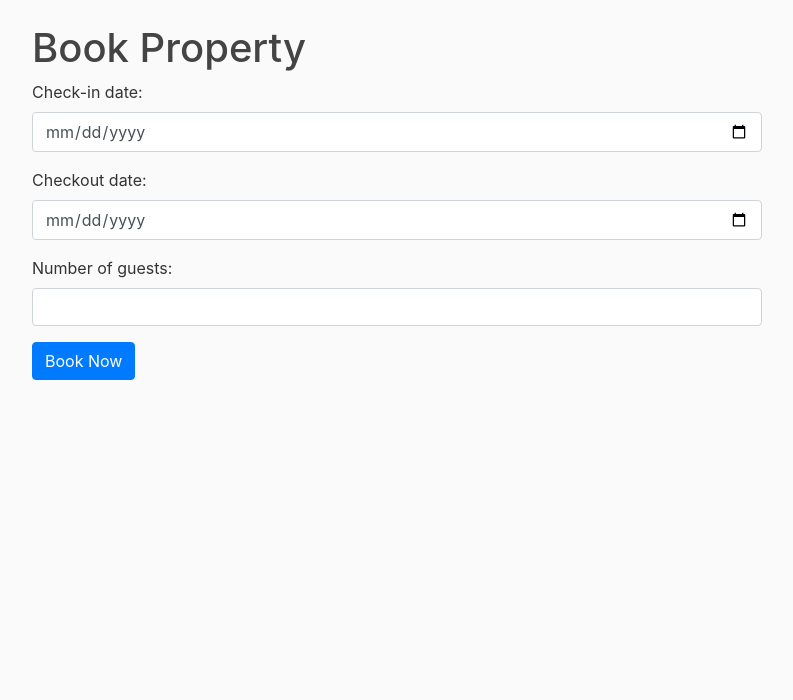
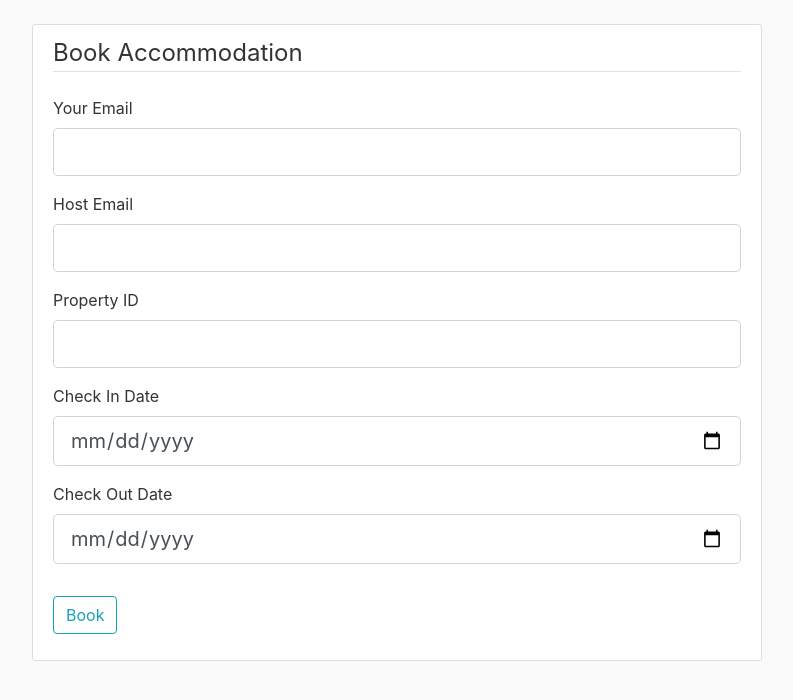
Before and after one commit to yunethiri/SQLodge, a Flask app: template templates/booking.html in a window 1280 px wide. Shown: the part 56-756 px from the top of the page, without its empty margins (53-846 px from the left). Run offline with Flask 2, Linux system fonts and the light colour scheme; the template is opened without the code that fills it: values named after a table or form of the project are taken from there, others are empty; some libraries are stand-ins or nearby versions.

Commit message:
latest update (24/3/23)

```diff
--- a/app.py
+++ b/app.py
@@ -55,8 +55,6 @@ Guests = Base.classes.guests
 Owners = Base.classes.owners
 Properties = Base.classes.properties
 Bookings = Base.classes.bookings
-
-
 
 # ? A dictionary containing
 data_types = {
--- a/auth.py
+++ b/auth.py
@@ -50,6 +50,8 @@ def register():
                     statement = sqlalchemy.text(f"INSERT INTO guests VALUES ('{form.username.data}', '{form.email.data}', '{form.password.data}');")
                     db.execute(statement)
                     db.commit()
+
+                    guest = session.query(Guests).filter_by(email=f'{form.email.data}',password=f'{form.password.data}').first()
                     login_user(guest, remember=True)
                     flash(f'Account created for {form.username.data}!', 'success')
                     return redirect(url_for('views.home'))
--- a/forms.py
+++ b/forms.py
@@ -1,5 +1,5 @@
 from flask_wtf import FlaskForm
-from wtforms import StringField, PasswordField, SubmitField, BooleanField
+from wtforms import StringField, PasswordField, SubmitField, BooleanField, DateField
 from wtforms.validators import DataRequired, Length, Email, EqualTo, ValidationError
 import sqlalchemy
 
@@ -20,3 +20,21 @@ class LoginForm(FlaskForm):
     password = PasswordField('Password', validators=[DataRequired()])
     remember = BooleanField('Remember Me')
     submit = SubmitField('Login')
+
+class UpdateAccountForm(FlaskForm):
+    username = StringField('Username',
+                           validators=[DataRequired(), Length(min=2, max=20)])
+    email = StringField('Email',
+                        validators=[DataRequired(), Email()])
+    submit = SubmitField('Update')
+
+class BookingForm(FlaskForm):
+    guest_email = StringField('Your Email',
+                        validators=[DataRequired(), Email()])
+    owner_email = StringField('Host Email',
+                        validators=[DataRequired(), Email()])
+    property_id = StringField('Property ID',
+                        validators=[DataRequired(), Length(min=7, max=7)])
+    start_date = DateField('Check In Date', validators=[DataRequired()])
+    end_date = DateField('Check Out Date', validators=[DataRequired()])
+    submit = SubmitField('Book')
--- a/main.py
+++ b/main.py
@@ -7,4 +7,4 @@ CORS(app)
 
 PORT = 5012
 
-app.run("0.0.0.0", PORT, debug=True)
+app.run("0.0.0.0", PORT, debug=False)
--- a/templates/booking.html
+++ b/templates/booking.html
@@ -1,20 +1,80 @@
 {% extends "layout.html" %}
+{% block content %}
+    <div class="content-section">
+        <form method="POST" action="">
+            {{ form.hidden_tag() }}
+            <fieldset class="form-group">
+                <legend class="border-bottom mb-4">Book Accommodation</legend>
+                <div class="form-group">
+                    {{ form.guest_email.label(class="form-control-label") }}
 
-{% block content %}
-  <h1>Book Property {{ property_id }}</h1>
-  <form method="POST" action="{{ url_for('booking', property_id=property_id) }}">
-    <div class="form-group">
-      <label for="checkin">Check-in date:</label>
-      <input type="date" class="form-control" id="checkin" name="checkin" required>
+                    {% if form.guest_email.errors %}
+                        {{ form.guest_email(class="form-control form-control-lg is-invalid") }}
+                        <div class="invalid-feedback">
+                            {% for error in form.guest_email.errors %}
+                                <span>{{ error }}</span>
+                            {% endfor %}
+                        </div>
+                    {% else %}
+                        {{ form.guest_email(class="form-control form-control-lg") }}
+                    {% endif %}
+                </div>
+                <div class="form-group">
+                    {{ form.owner_email.label(class="form-control-label") }}
+                    {% if form.owner_email.errors %}
+                        {{ form.owner_email(class="form-control form-control-lg is-invalid") }}
+                        <div class="invalid-feedback">
+                            {% for error in form.owner_email.errors %}
+                                <span>{{ error }}</span>
+                            {% endfor %}
+                        </div>
+                    {% else %}
+                        {{ form.owner_email(class="form-control form-control-lg") }}
+                    {% endif %}
+                </div>
+                <div class="form-group">
+                    {{ form.property_id.label(class="form-control-label") }}
+                    {% if form.property_id.errors %}
+                        {{ form.property_id(class="form-control form-control-lg is-invalid") }}
+                        <div class="invalid-feedback">
+                            {% for error in form.property_id.errors %}
+                                <span>{{ error }}</span>
+                            {% endfor %}
+                        </div>
+                    {% else %}
+                        {{ form.property_id(class="form-control form-control-lg") }}
+                    {% endif %}
+                </div>
+                <div class="form-group">
+                    {{ form.start_date.label(class="form-control-label") }}
+                    {% if form.start_date.errors %}
+                        {{ form.start_date(class="form-control form-control-lg is-invalid") }}
+                        <div class="invalid-feedback">
+                            {% for error in form.start_date.errors %}
+                                <span>{{ error }}</span>
+                            {% endfor %}
+                        </div>
+                    {% else %}
+                        {{ form.start_date(class="form-control form-control-lg") }}
+                    {% endif %}
+                </div>
+                <div class="form-group">
+                    {{ form.end_date.label(class="form-control-label") }}
+                    {% if form.end_date.errors %}
+                        {{ form.end_date(class="form-control form-control-lg is-invalid") }}
+                        <div class="invalid-feedback">
+                            {% for error in form.end_date.errors %}
+                                <span>{{ error }}</span>
+                            {% endfor %}
+                        </div>
+                    {% else %}
+                        {{ form.end_date(class="form-control form-control-lg") }}
+                    {% endif %}
+                </div>
+            </fieldset>
+            <div class="form-group">
+                {{ form.submit(class="btn btn-outline-info") }}
+            </div>
+        </form>
     </div>
-    <div class="form-group">
-      <label for="checkout">Checkout date:</label>
-      <input type="date" class="form-control" id="checkout" name="checkout" required>
-    </div>
-    <div class="form-group">
-      <label for="guests">Number of guests:</label>
-      <input type="number" class="form-control" id="guests" name="guests" required>
-    </div>
-    <button type="submit" class="btn btn-primary">Book Now</button>
-  </form>
-{% endblock %}
+{% endblock content %}
--- a/templates/layout.html
+++ b/templates/layout.html
@@ -29,6 +29,7 @@
             <div class="navbar-nav mr-auto">
               <a class="nav-item nav-link" href="{{ url_for('views.home') }}">Home</a>
               <a class="nav-item nav-link" href="{{ url_for('views.get_relation') }}">Listings</a>
+              <a class="nav-item nav-link" href="{{ url_for('views.profile') }}">Profile</a>
               <a class="nav-item nav-link" href="{{ url_for('auth.logout') }}">Logout</a>
             </div>
             {% else %}
--- a/templates/listings.html
+++ b/templates/listings.html
@@ -39,7 +39,7 @@
   <tbody>
     {% for row in table_data['rows'] %}
       <tr>
-        <td><a href="#">{{ row['property_id'] }}</a></td>
+        <td><a href="/booking">{{ row['property_id'] }}</a></td>
         <td>{{ row['owner'] }}</td>
         <td>{{ row['property_name'] }}</td>
         <td>{{ row['property_type'] }}</td>
--- a/view/package.json
+++ b/view/package.json
@@ -11,6 +11,7 @@
   "dependencies": {
     "apisauce": "^2.1.6",
     "ip": "^1.1.8",
+    "n": "^9.0.1",
     "react": "^18.2.0",
     "react-dom": "^18.2.0"
   },
```
Also changed, not shown: app_trytry.py (+12 -0 lines), templates/profile.html (+37 -1 lines), views.py (+77 -3 lines), view/package-lock.json.
